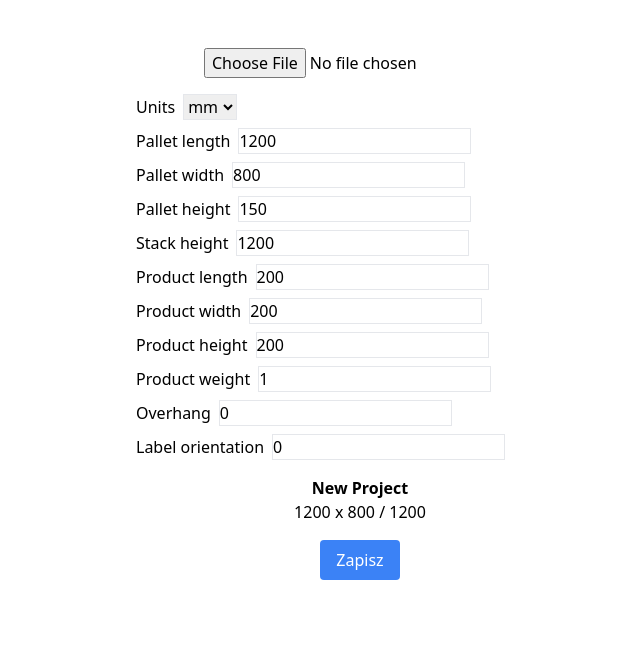
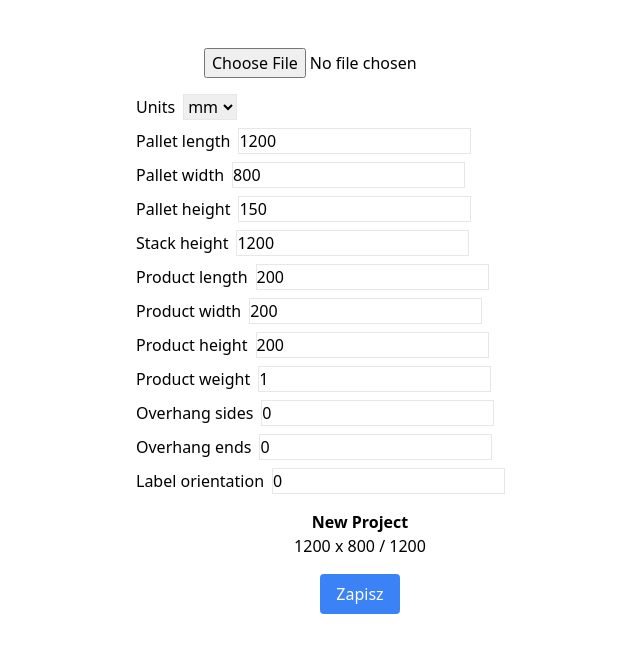
Before and after one commit to deekki/pally, a React (Vite) app in the folder pal-in/: page / in a window 1280 px wide. Shown: the top 652 px of the page, without its empty margins (280-920 px from the left). Built offline with nearby package versions, Linux system fonts and the light colour scheme.

Commit message:
Replace overhang field with sides and ends

```diff
--- a/pal-in/src/App.tsx
+++ b/pal-in/src/App.tsx
@@ -22,7 +22,8 @@ const defaultProject: PalletProject = {
   },
   labelOrientation: '0',
   units: 'mm',
-  overhang: 0,
+  overhangSides: 0,
+  overhangEnds: 0,
   guiSettings: { PPB_VERSION_NO },
   layerTypes: [],
   layers: [],
@@ -64,7 +65,10 @@ function App() {
         width: convert(p.productDimensions.width),
         height: convert(p.productDimensions.height),
       },
-      overhang: p.overhang !== undefined ? convert(p.overhang) : p.overhang,
+      overhangSides:
+        p.overhangSides !== undefined ? convert(p.overhangSides) : p.overhangSides,
+      overhangEnds:
+        p.overhangEnds !== undefined ? convert(p.overhangEnds) : p.overhangEnds,
     }
   }
 
@@ -74,7 +78,8 @@ function App() {
       try {
         const proj = await loadFromFile(file)
         if (!proj.units) proj.units = 'mm'
-        if (proj.overhang === undefined) proj.overhang = 0
+        if (proj.overhangSides === undefined) proj.overhangSides = 0
+        if (proj.overhangEnds === undefined) proj.overhangEnds = 0
         setProject(proj)
         alert('Loaded project ' + proj.name)
       } catch (err) {
@@ -185,13 +190,30 @@ function App() {
           />
         </div>
         <div>
-          <label className="mr-2">Overhang</label>
+          <label className="mr-2">Overhang sides</label>
           <input
             className="border"
             type="number"
-            value={project.overhang}
+            value={project.overhangSides}
             onChange={(e) =>
-              setProject((prev) => ({ ...prev, overhang: e.target.valueAsNumber }))
+              setProject((prev) => ({
+                ...prev,
+                overhangSides: e.target.valueAsNumber,
+              }))
+            }
+          />
+        </div>
+        <div>
+          <label className="mr-2">Overhang ends</label>
+          <input
+            className="border"
+            type="number"
+            value={project.overhangEnds}
+            onChange={(e) =>
+              setProject((prev) => ({
+                ...prev,
+                overhangEnds: e.target.valueAsNumber,
+              }))
             }
           />
         </div>
--- a/pal-in/src/data/interfaces.ts
+++ b/pal-in/src/data/interfaces.ts
@@ -57,8 +57,10 @@ export interface PalletProject {
   labelOrientation?: string
   /** unit system used for dimensions */
   units?: 'mm' | 'inch'
-  /** product overhang beyond pallet edge */
-  overhang?: number
+  /** product overhang beyond pallet sides */
+  overhangSides?: number
+  /** product overhang beyond pallet ends */
+  overhangEnds?: number
   guiSettings: GuiSettings
   layerTypes: LayerDefinition[]
   layers: string[]
--- a/pal-in/src/data/jsonIO.ts
+++ b/pal-in/src/data/jsonIO.ts
@@ -78,6 +78,19 @@ export async function loadFromFile(file: File): Promise<PalletProject> {
     throw new Error('Invalid alt layout')
   }
 
+  if (
+    data.overhangSides !== undefined &&
+    typeof data.overhangSides !== 'number'
+  ) {
+    throw new Error('Invalid overhangSides value')
+  }
+  if (
+    data.overhangEnds !== undefined &&
+    typeof data.overhangEnds !== 'number'
+  ) {
+    throw new Error('Invalid overhangEnds value')
+  }
+
   const typeNames = new Set<string>(
     data.layerTypes.map((lt: { name: string }) => lt.name),
   )
```
Also changed, not shown: 1 other file (tests, documents, lock files or other folders).
